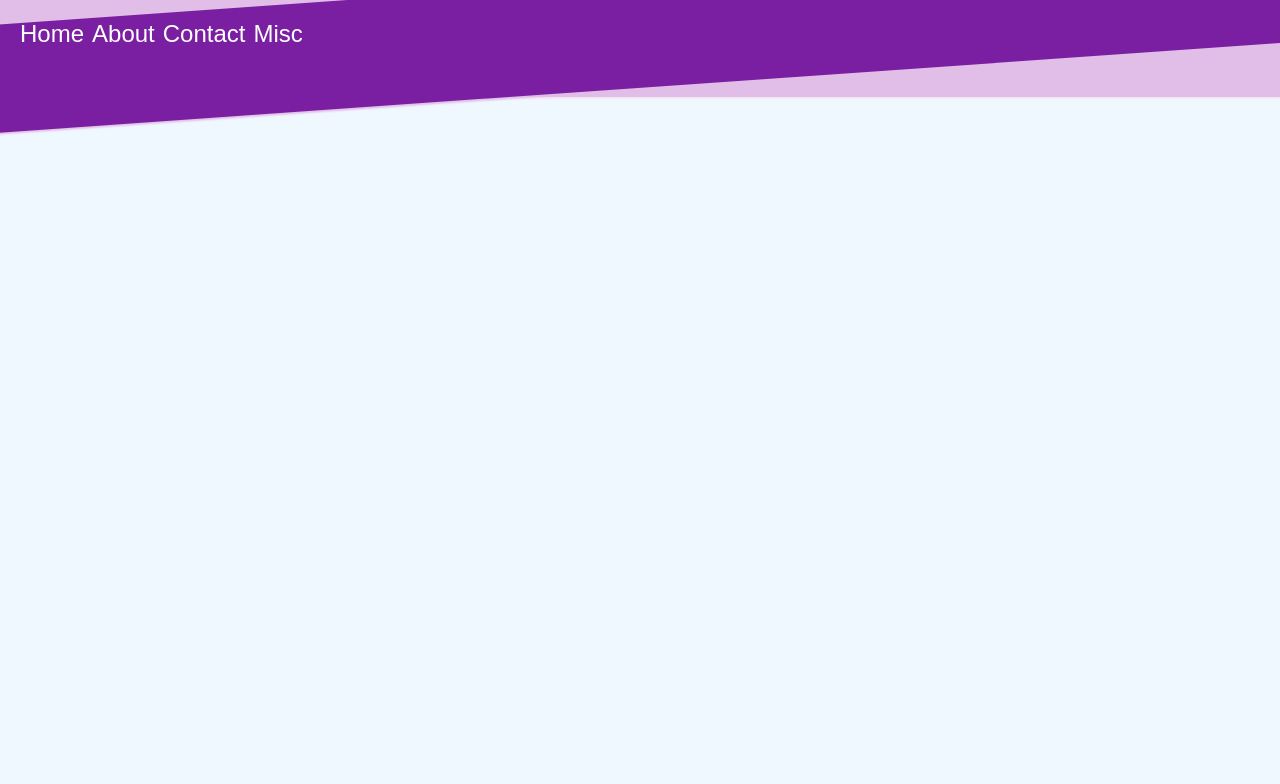
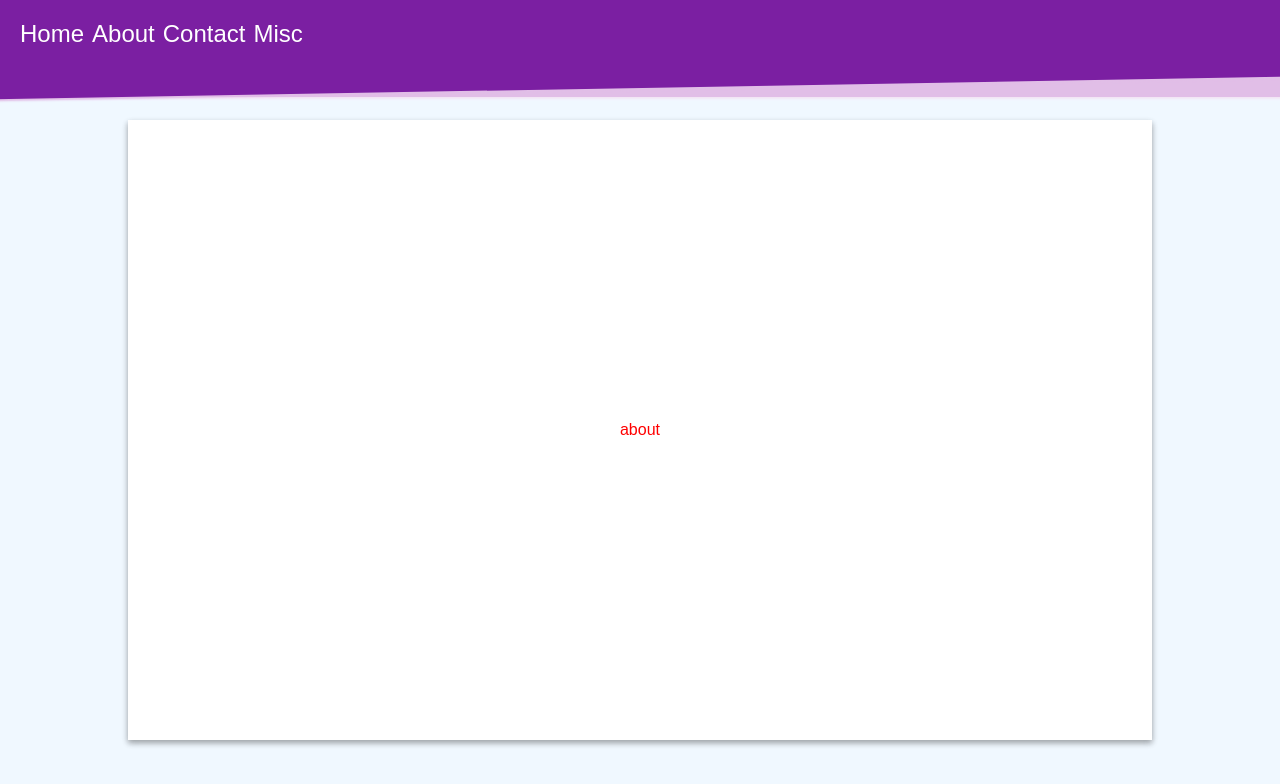
Before and after one commit to jordantaillefer/poc-navbar-design, a plain HTML site: page index.html in a window 1280 px wide. Drawn offline with Linux system fonts and the light colour scheme.

Commit message:
first try of vanilla router

```diff
--- a/index.html
+++ b/index.html
@@ -21,5 +21,17 @@
     </nav>
     <div class="light-overlay"></div>
   </header>
+
+  <div class="main-container">
+    <div class="container">
+      <jt-main></jt-main>
+    </div>
+  </div>
+
 </body>
+<footer>
+  <script src="./static/test.js"></script>
+  <script src="./static/testa.js"></script>
+  <script src="./static/main.js"></script>
+</footer>
 </html>
--- /dev/null
+++ b/static/main.js
@@ -0,0 +1,16 @@
+class Main extends HTMLElement {
+
+  constructor() {
+    super();
+  }
+
+  connectedCallback () {
+    let jtTest = document.createElement('jt-test');
+    let jtTesta = document.createElement('jt-testa');
+    this.appendChild(jtTest);
+    setTimeout(() => this.removeChild(jtTest), 1000);
+    setTimeout(() => this.appendChild(jtTesta), 2000);
+  }
+}
+
+customElements.define('jt-main', Main)
--- a/static/style.css
+++ b/static/style.css
@@ -5,21 +5,21 @@ html, body {
 }
 
 body {
-  width: 100vh;
+  width: 100vw;
   background-color: aliceblue;
 }
 
 header {
   width: 100vw;
+  position: fixed;
+  top: -20px;
+  left: -20px;
 }
 
 nav {
   width: calc(100% + 32px);
   background-color: #7B1FA2;
-  transform: rotateZ(-4deg);
-  position: fixed;
-  top: -20px;
-  left: -20px;
+  transform: rotateZ(-3deg);
   z-index: 1;
   box-shadow: 0 2px 2px #E1BEE7;
 }
@@ -29,8 +29,19 @@ nav ul {
   list-style-type: none;
   margin: 0;
   padding: 40px;
-  transform: rotateZ(4deg);
+  transform: rotateZ(3deg);
 }
+
+@media ( min-width: 660px ) {
+  nav {
+    transform: rotateZ(-1deg);
+  }
+
+  nav ul {
+    transform: rotateZ(1deg);
+  }
+}
+
 
 nav ul li:not(:first-child) {
   margin-left: 8px;
@@ -50,4 +61,27 @@ nav ul a {
   left: -20px;
   height: 97px;
   box-shadow: 0 2px 2px #F3E5F5;
+  top: 0px;
+  z-index: -1;
 }
+
+.main-container {
+  margin: 120px 0 60px 0;
+  height: calc(100vh - 180px);
+  display: flex;
+  justify-content: center;
+  width: 100%;
+}
+
+.container {
+  width: 80%;
+  background-color: white;
+  box-shadow: 0 3px 6px rgba(0,0,0,0.16), 0 3px 6px rgba(0,0,0,0.23);
+}
+
+jt-main {
+  display: flex;
+  align-items: center;
+  justify-content: center;
+  height: 100%;
+}
--- /dev/null
+++ b/static/test.js
@@ -0,0 +1,13 @@
+class Test extends HTMLElement {
+  constructor() {
+    super();
+  }
+
+  connectedCallback() {
+    let div = document.createElement('div');
+    div.textContent = 'home';
+    this.appendChild(div);
+  }
+}
+
+customElements.define('jt-test', Test)
--- /dev/null
+++ b/static/testa.js
@@ -0,0 +1,20 @@
+class TestA extends HTMLElement {
+  constructor() {
+    super();
+    this._styles = `jt-testa {
+        color: red;
+      }
+    `
+  }
+
+  connectedCallback() {
+    let style = document.createElement('style');
+    style.innerHTML = this._styles;
+    this.appendChild(style);
+    let div = document.createElement('div');
+    div.textContent = 'about';
+    this.appendChild(div);
+  }
+}
+
+customElements.define('jt-testa', TestA)
```
